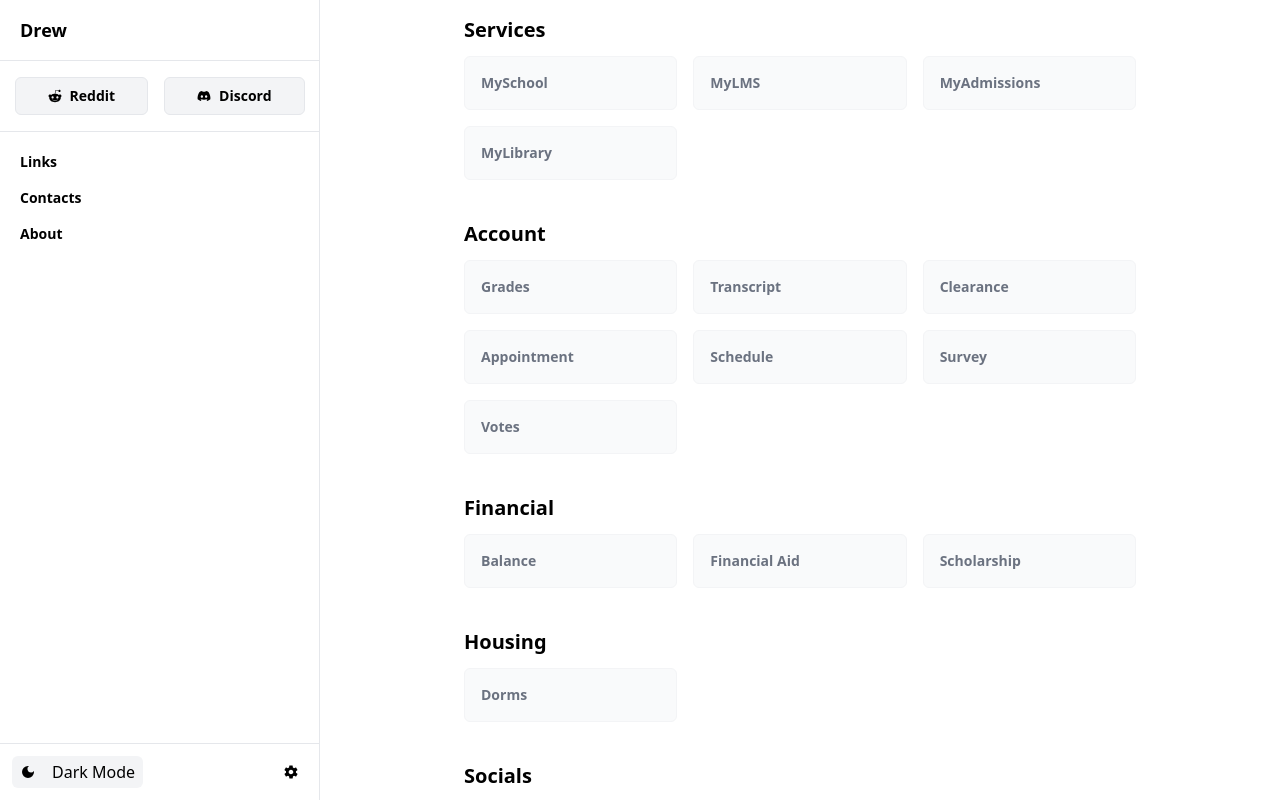
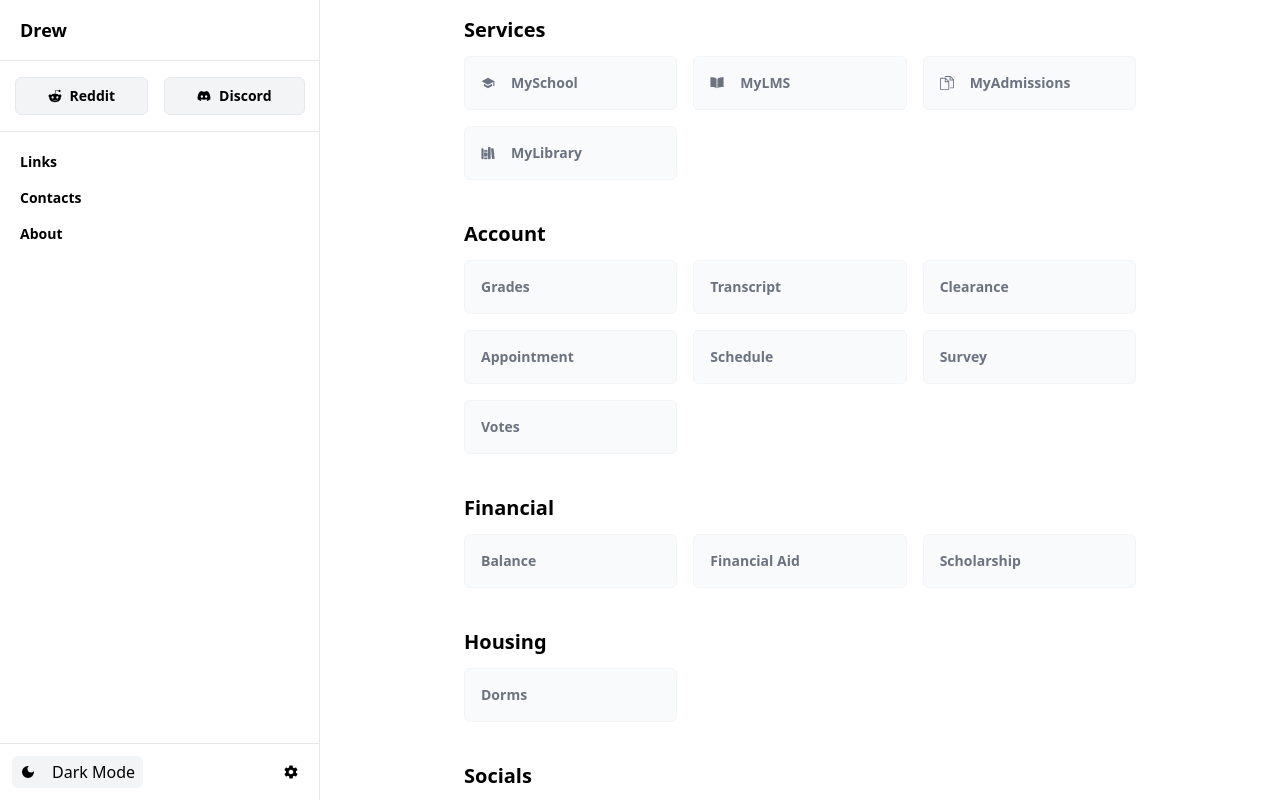
Before and after one commit to kentezrabetita/csu-drew, a Next.js app: page / in a window 1280 px wide. Shown: the top 802 px of the page. Built offline with nearby package versions, Linux system fonts and the light colour scheme.

Commit message:
add icons in services section

```diff
--- a/common/content/home.tsx
+++ b/common/content/home.tsx
@@ -1,6 +1,10 @@
 import React from 'react';
 import Link from 'next/link';
 import Sidebar from '../components/sidebar';
+
+import { MdSchool } from 'react-icons/md';
+import { IoBookSharp, IoLibrary } from 'react-icons/io5';
+import { SlDocs } from 'react-icons/sl';
 
 const HomeContent = () => {
   return (
@@ -21,32 +25,40 @@ const HomeContent = () => {
                     'https://sso.carsu.edu.ph/sso/module.php/core/loginuserpassorg.php?AuthState=_0e2b7048b06cbff8986ad5f0895a3089516863451b%3Ahttps%3A%2F%2Fsso.carsu.edu.ph%2Fsso%2Fsaml2%2Fidp%2FSSOService.php%3Fspentityid%3Dhttps%253A%252F%252Fmyschool.carsu.edu.ph%252Fsso%252Fmodule.php%252Fsaml%252Fsp%252Fmetadata.php%252Fdefault-sp%26cookieTime%3D1674073107%26RelayState%3Dhttps%253A%252F%252Fmyschool.carsu.edu.ph%252Findex.php%253Fq%253Dsaml_login'
                   }
                   target='_blank'
-                  className='p-4 text-sm font-bold text-gray-500 border border-gray-100 rounded-md dark:bg-gray-900 dark:text-gray-400 dark:border-gray-700 bg-gray-50'
+                  className='flex flex-row items-center p-4 space-x-4 text-sm font-bold text-gray-500 border border-gray-100 rounded-md dark:bg-gray-900 dark:text-gray-400 dark:border-gray-700 bg-gray-50'
                 >
-                  MySchool
-                </Link>
-                <Link
-                  href={'https://masaolms.carsu.edu.ph/login/index.php'}
-                  target='_blank'
-                  className='p-4 text-sm font-bold text-gray-500 border border-gray-100 rounded-md dark:bg-gray-900 dark:text-gray-400 dark:border-gray-700 bg-gray-50'
-                >
-                  MyLMS
+                  <MdSchool />
+                  <span>MySchool</span>
                 </Link>
                 <Link
                   href={
-                    'https://admission.carsu.edu.ph/sites/admission_portal/'
+                    'https://sso.carsu.edu.ph/sso/module.php/core/loginuserpassorg.php?AuthState=_0e2b7048b06cbff8986ad5f0895a3089516863451b%3Ahttps%3A%2F%2Fsso.carsu.edu.ph%2Fsso%2Fsaml2%2Fidp%2FSSOService.php%3Fspentityid%3Dhttps%253A%252F%252Fmyschool.carsu.edu.ph%252Fsso%252Fmodule.php%252Fsaml%252Fsp%252Fmetadata.php%252Fdefault-sp%26cookieTime%3D1674073107%26RelayState%3Dhttps%253A%252F%252Fmyschool.carsu.edu.ph%252Findex.php%253Fq%253Dsaml_login'
                   }
                   target='_blank'
-                  className='p-4 text-sm font-bold text-gray-500 border border-gray-100 rounded-md dark:bg-gray-900 dark:text-gray-400 dark:border-gray-700 bg-gray-50'
+                  className='flex flex-row items-center p-4 space-x-4 text-sm font-bold text-gray-500 border border-gray-100 rounded-md dark:bg-gray-900 dark:text-gray-400 dark:border-gray-700 bg-gray-50'
                 >
-                  MyAdmissions
+                  <IoBookSharp />
+                  <span>MyLMS</span>
                 </Link>
                 <Link
-                  href={'https://csulibrary.github.io/carsulibrary/'}
+                  href={
+                    'https://sso.carsu.edu.ph/sso/module.php/core/loginuserpassorg.php?AuthState=_0e2b7048b06cbff8986ad5f0895a3089516863451b%3Ahttps%3A%2F%2Fsso.carsu.edu.ph%2Fsso%2Fsaml2%2Fidp%2FSSOService.php%3Fspentityid%3Dhttps%253A%252F%252Fmyschool.carsu.edu.ph%252Fsso%252Fmodule.php%252Fsaml%252Fsp%252Fmetadata.php%252Fdefault-sp%26cookieTime%3D1674073107%26RelayState%3Dhttps%253A%252F%252Fmyschool.carsu.edu.ph%252Findex.php%253Fq%253Dsaml_login'
+                  }
                   target='_blank'
-                  className='p-4 text-sm font-bold text-gray-500 border border-gray-100 rounded-md dark:bg-gray-900 dark:text-gray-400 dark:border-gray-700 bg-gray-50'
+                  className='flex flex-row items-center p-4 space-x-4 text-sm font-bold text-gray-500 border border-gray-100 rounded-md dark:bg-gray-900 dark:text-gray-400 dark:border-gray-700 bg-gray-50'
                 >
-                  MyLibrary
+                  <SlDocs />
+                  <span>MyAdmissions</span>
+                </Link>
+                <Link
+                  href={
+                    'https://sso.carsu.edu.ph/sso/module.php/core/loginuserpassorg.php?AuthState=_0e2b7048b06cbff8986ad5f0895a3089516863451b%3Ahttps%3A%2F%2Fsso.carsu.edu.ph%2Fsso%2Fsaml2%2Fidp%2FSSOService.php%3Fspentityid%3Dhttps%253A%252F%252Fmyschool.carsu.edu.ph%252Fsso%252Fmodule.php%252Fsaml%252Fsp%252Fmetadata.php%252Fdefault-sp%26cookieTime%3D1674073107%26RelayState%3Dhttps%253A%252F%252Fmyschool.carsu.edu.ph%252Findex.php%253Fq%253Dsaml_login'
+                  }
+                  target='_blank'
+                  className='flex flex-row items-center p-4 space-x-4 text-sm font-bold text-gray-500 border border-gray-100 rounded-md dark:bg-gray-900 dark:text-gray-400 dark:border-gray-700 bg-gray-50'
+                >
+                  <IoLibrary />
+                  <span>MyLibrary</span>
                 </Link>
               </div>
             </div>
```
